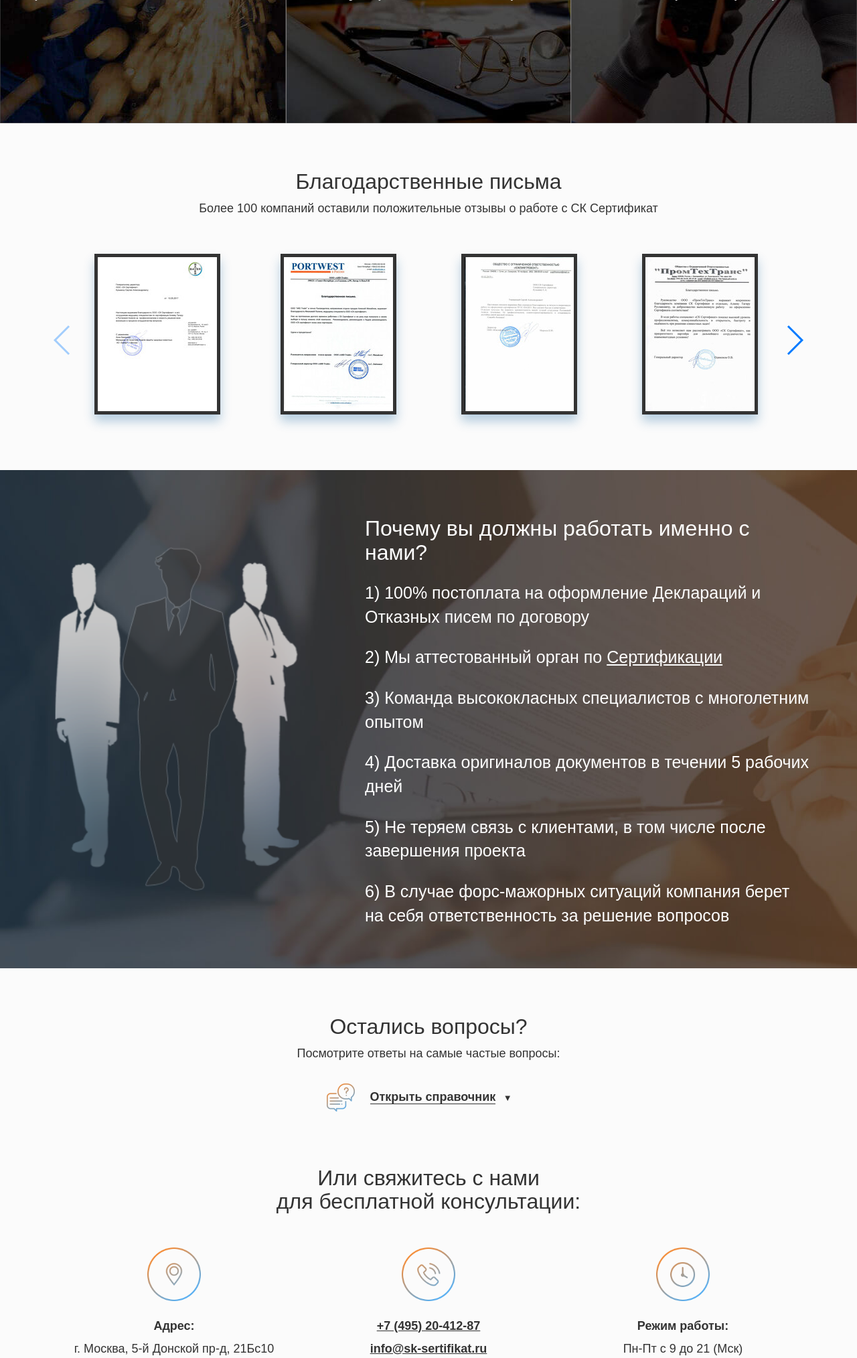
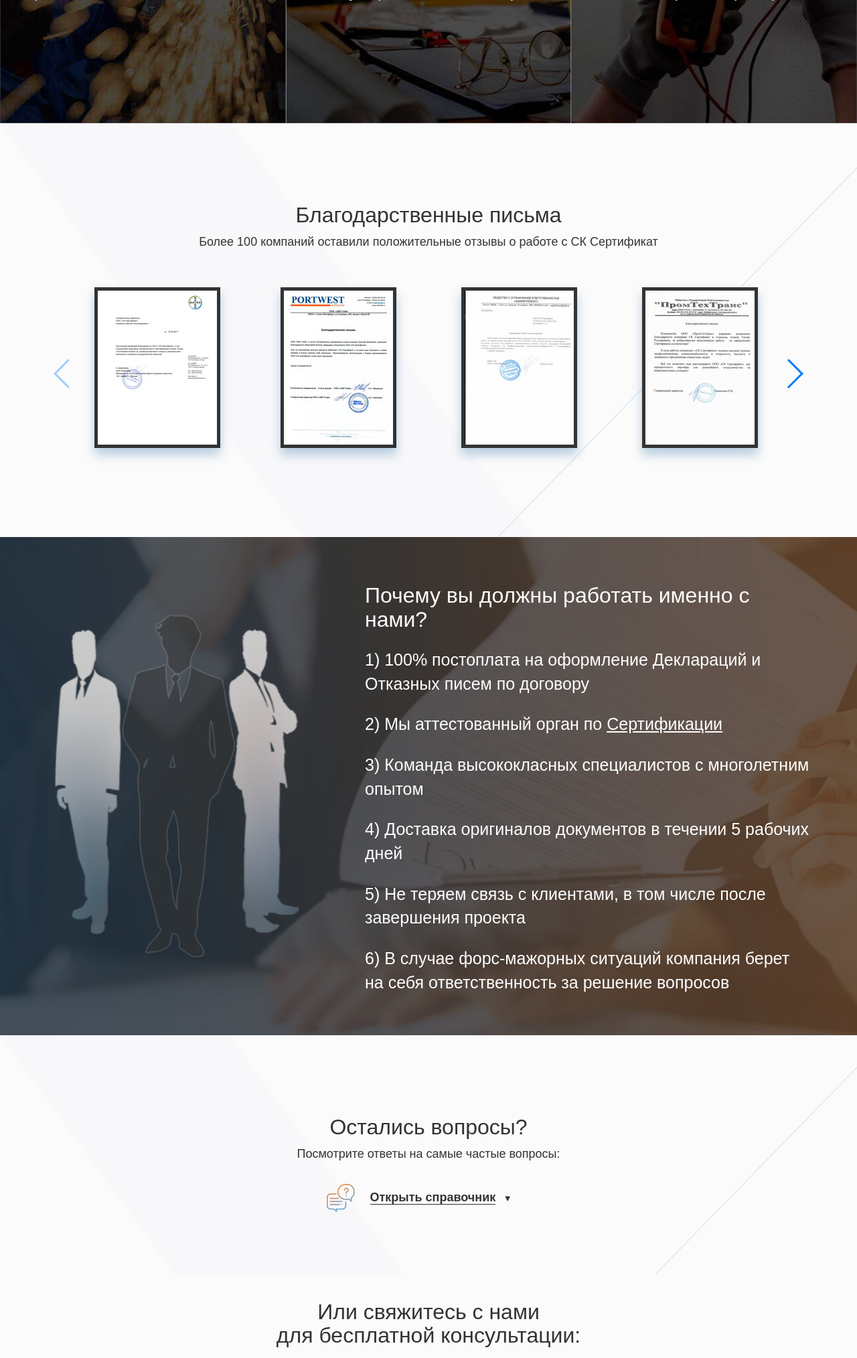
Before and after one commit to oleg-tgn/doc-lending, a PHP site: page / in a window 1280 px wide. Shown: the part 1380-3408 px from the top of the page at 67% size. Run offline with PHP 8.4, Linux system fonts and the light colour scheme; some libraries are stand-ins or nearby versions.

Commit message:
done background thanksgiving letters

```diff
--- a/css/style.css
+++ b/css/style.css
@@ -864,13 +864,12 @@ font-weight: 400;
 
 
 
-
-
-
-
 .row-faq {
-    padding: 50px 0px;
+    padding: 100px 0px;
     display: block;
+    background: url('../img/vbackground.png');
+    background-repeat: no-repeat;
+    background-size: cover;
 }
 
 .row-faq h2 {
```
